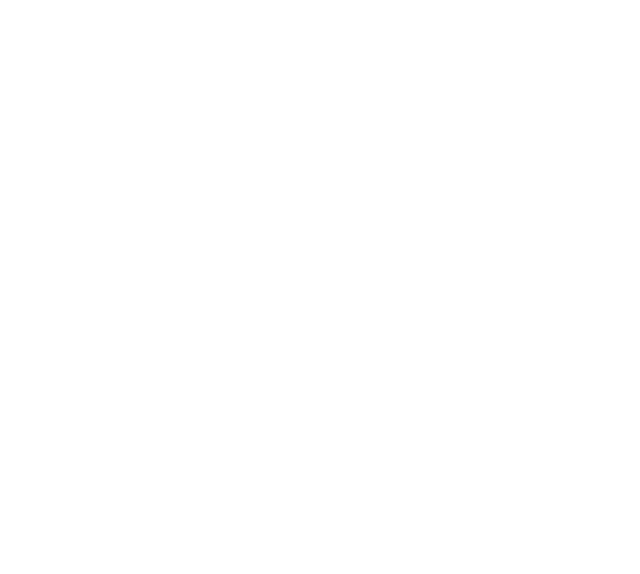
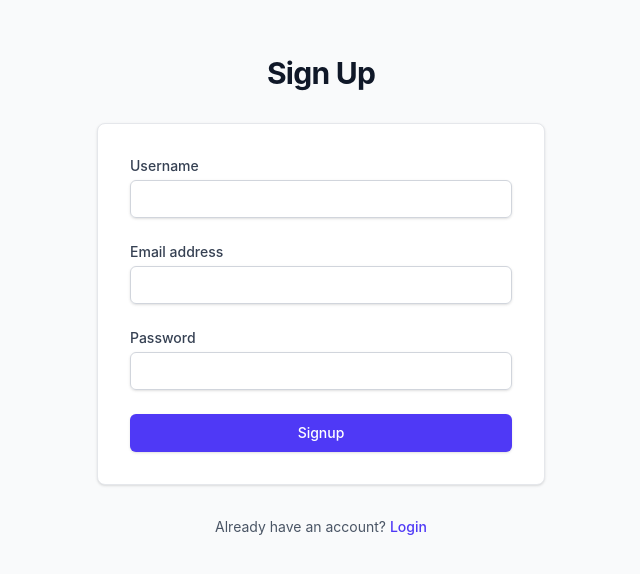
Before and after one commit to Pritam688Pal/zyx-version-control-system, a React (Vite) app in the folder frontend/: page /signup in a window 1280 px wide. Shown: the part 120-694 px from the top of the page, without its empty margins (319-959 px from the left). Built offline with nearby package versions, Linux system fonts and the light colour scheme.

Commit message:
SignUp page created

```diff
--- a/frontend/package.json
+++ b/frontend/package.json
@@ -11,6 +11,7 @@
   },
   "dependencies": {
     "@tailwindcss/vite": "^4.3.1",
+    "axios": "^1.18.1",
     "react": "^19.1.0",
     "react-cookie": "^8.1.2",
     "react-dom": "^19.1.0",
--- a/frontend/src/main.jsx
+++ b/frontend/src/main.jsx
@@ -2,15 +2,16 @@
 import { createRoot } from "react-dom/client";
 import "./index.css";
 import App from "./App.jsx";
-import { cookiesProvider } from "react-cookie";
 import { AuthProvider } from "./authContext.jsx";
+import ProjectRoutes from "./route.jsx";
+import { BrowserRouter as Router } from "react-router-dom";
 
 createRoot(document.getElementById("root")).render(
 	<StrictMode>
 		<AuthProvider>
-			<cookiesProvider>
-				<App />
-			</cookiesProvider>
+			<Router>
+				<ProjectRoutes />
+			</Router>
 		</AuthProvider>
 	</StrictMode>,
 );
--- a/frontend/src/pages/auth/LogIn.jsx
+++ b/frontend/src/pages/auth/LogIn.jsx
@@ -1,9 +1,7 @@
-import React from 'react';
+import React from "react";
 
 function LogIn() {
-    return (
-        <H1>LogIn</H1>
-     );
+	return <p>LogIn</p>;
 }
 
 export default LogIn;
--- a/frontend/src/pages/auth/SignUp.jsx
+++ b/frontend/src/pages/auth/SignUp.jsx
@@ -1,9 +1,150 @@
-import React from 'react';
+import React, { useState } from "react";
+import axios from "axios";
+import { Link } from "react-router-dom";
+import { useAuth } from "../../authContext";
+// import logo from "./logo.svg";
 
 function SignUp() {
-    return (
-        <H1>SignUp</H1>
-     );
+	// 1. Fixed the missing state variables
+	const [username, setUsername] = useState("");
+	const [email, setEmail] = useState("");
+	const [password, setPassword] = useState("");
+	const [loading, setLoading] = useState(false);
+
+	const { setUser } = useAuth();
+
+	const handleSignup = async (e) => {
+		e.preventDefault();
+
+		try {
+			setLoading(true);
+			const res = await axios.post("http://localhost:3000/user/signup", {
+				email: email,
+				password: password,
+				username: username,
+			});
+
+			setUser(res.data);
+			console.log(res.data);
+
+			setLoading(false);
+
+			window.location.href = "/";
+		} catch (err) {
+			console.error(err);
+			alert("Signup Failed!");
+			setLoading(false);
+		}
+	};
+
+	return (
+		<div className="flex min-h-screen flex-col items-center justify-center bg-gray-50 px-4 py-12 sm:px-6 lg:px-8">
+			<div className="w-full max-w-md space-y-8">
+				{/* Logo Container */}
+				<div className="flex justify-center">
+					{/* <img className="h-12 w-auto" src={logo} alt="Logo" /> */}
+				</div>
+
+				{/* Heading Area */}
+				<div className="text-center">
+					<h2 className="text-3xl font-bold tracking-tight text-gray-900">
+						Sign Up
+					</h2>
+				</div>
+
+				{/* Main Form Box */}
+				<div className="bg-white p-8 shadow sm:rounded-lg border border-gray-200 space-y-6">
+					{/* Username Input */}
+					<div>
+						<label
+							htmlFor="Username"
+							className="block text-sm font-medium text-gray-700"
+						>
+							Username
+						</label>
+						<div className="mt-1">
+							<input
+								autoComplete="off"
+								name="Username"
+								id="Username"
+								type="text"
+								value={username}
+								onChange={(e) => setUsername(e.target.value)}
+								className="block w-full rounded-md border border-gray-300 px-3 py-2 placeholder-gray-400 shadow-sm focus:border-indigo-500 focus:outline-none focus:ring-indigo-500 sm:text-sm"
+							/>
+						</div>
+					</div>
+
+					{/* Email Input */}
+					<div>
+						<label
+							htmlFor="Email"
+							className="block text-sm font-medium text-gray-700"
+						>
+							Email address
+						</label>
+						<div className="mt-1">
+							<input
+								autoComplete="off"
+								name="Email"
+								id="Email"
+								type="email"
+								value={email}
+								onChange={(e) => setEmail(e.target.value)}
+								className="block w-full rounded-md border border-gray-300 px-3 py-2 placeholder-gray-400 shadow-sm focus:border-indigo-500 focus:outline-none focus:ring-indigo-500 sm:text-sm"
+							/>
+						</div>
+					</div>
+
+					{/* Password Input */}
+					<div>
+						<label
+							htmlFor="Password"
+							className="block text-sm font-medium text-gray-700"
+						>
+							Password
+						</label>
+						<div className="mt-1">
+							<input
+								autoComplete="off"
+								name="Password"
+								id="Password"
+								type="password"
+								value={password}
+								onChange={(e) => setPassword(e.target.value)}
+								className="block w-full rounded-md border border-gray-300 px-3 py-2 placeholder-gray-400 shadow-sm focus:border-indigo-500 focus:outline-none focus:ring-indigo-500 sm:text-sm"
+							/>
+						</div>
+					</div>
+
+					{/* Submit Button */}
+					<div>
+						<button
+							type="button"
+							disabled={loading}
+							onClick={handleSignup}
+							className="flex w-full justify-center rounded-md border border-transparent bg-indigo-600 px-4 py-2 text-sm font-medium text-white shadow-sm hover:bg-indigo-700 focus:outline-none focus:ring-2 focus:ring-indigo-500 focus:ring-offset-2 disabled:opacity-50 disabled:cursor-not-allowed transitions-all duration-200"
+						>
+							{loading ? "Loading..." : "Signup"}
+						</button>
+					</div>
+				</div>
+
+				{/* Footer Link Box */}
+				<div className="text-center text-sm text-gray-600">
+					<p>
+						Already have an account?{" "}
+						<Link
+							to="/auth"
+							className="font-medium text-indigo-600 hover:text-indigo-500"
+						>
+							Login
+						</Link>
+					</p>
+				</div>
+			</div>
+		</div>
+	);
 }
 
 export default SignUp;
--- a/frontend/src/pages/dashBoard/DashBoard.jsx
+++ b/frontend/src/pages/dashBoard/DashBoard.jsx
@@ -1,9 +1,7 @@
-import React from 'react';
+import React from "react";
 
 function DashBoard() {
-    return (
-        <H1>DashBoard</H1>
-     );
+	return <p>DashBoard</p>;
 }
 
 export default DashBoard;
--- a/frontend/src/pages/user/Profile.jsx
+++ b/frontend/src/pages/user/Profile.jsx
@@ -1,9 +1,7 @@
-import React from 'react';
+import React from "react";
 
 function Profile() {
-    return (
-        <H1>Profile</H1>
-     );
+	return <p>Profile</p>;
 }
 
 export default Profile;
--- /dev/null
+++ b/frontend/src/route.jsx
@@ -0,0 +1,38 @@
+import React, { useEffect } from "react";
+import { useRoutes } from "react-router-dom";
+
+// Pages List
+import Dashboard from "./pages/dashBoard/DashBoard";
+import Profile from "./pages/user/Profile";
+import Login from "./pages/auth/LogIn";
+import Signup from "./pages/auth/SignUp";
+
+// Auth Context
+import { useAuth } from "./authContext";
+
+const ProjectRoutes = () => {
+	const { user, setUser } = useAuth();
+
+	let element = useRoutes([
+		{
+			path: "/",
+			element: <Dashboard />,
+		},
+		{
+			path: "/login",
+			element: <Login />,
+		},
+		{
+			path: "/signup",
+			element: <Signup />,
+		},
+		{
+			path: "/profile",
+			element: <Profile />,
+		},
+	]);
+
+	return element;
+};
+
+export default ProjectRoutes;
```
Also changed, not shown: 2 other files (tests, documents, lock files or other folders).
